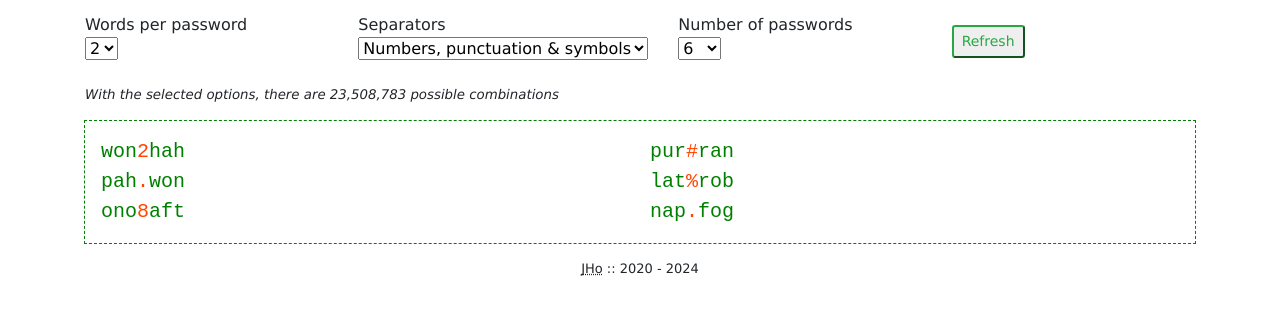
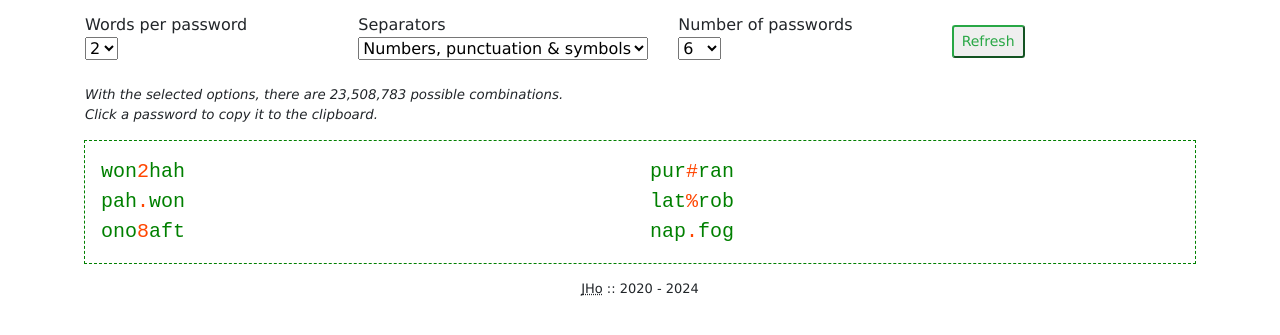
Before and after one commit to Jim-Horn/pass-words, a React app: page / in a window 1280 px wide. Shown: the part 131-466 px from the top of the page. Built offline with nearby package versions, Linux system fonts and the light colour scheme.

Commit message:
Optimize password generation logic
Refactored WordPasswords component to improve performance and maintainability. Introduced useMemo for derived state to avoid unnecessary re-renders, extracted utility functions for randomness outside the primary component scope, and added a copy-to-clipboard functionality for user convenience. Simplified state management by removing redundant force update mechanism and using a refresh trigger state instead. Additionally, updated CSS to indicate clickable passwords and enhance the UI's interactive feel.

```diff
--- a/components/WordPasswords/WordPasswords.js
+++ b/components/WordPasswords/WordPasswords.js
@@ -1,17 +1,27 @@
-import React, { useState, useCallback } from 'react';
+import React, { useState, useCallback, useMemo } from 'react';
 import './word-passwords.scss';
 import data from './data';
+
+function getRandom(limit) {
+    return parseInt(Math.random() * limit, 10);
+}
+
+function getRandomArray(arr, len) {
+    let result = [];
+    while (len--) {
+        result.push(arr[getRandom(arr.length)]);
+    }
+    return result.reverse();
+}
 
 const WordPasswords = () => {
     const [selectedSep, setSelectedSep] = useState('0');
     const [wordLength, setWordLength] = useState('2');
     const [passwordsLength, setPasswordLengths] = useState('6');
+    const [refreshTrigger, setRefreshTrigger] = useState(0);
 
-    const [, updateState] = React.useState();
-    const forceUpdate = useCallback(() => updateState({}), []);
-
-    const buildSeparators = sep => {
-        switch (sep) {
+    const separators = useMemo(() => {
+        switch (selectedSep) {
             case '0':
                 return [...data.numbers, ...data.other];
             case '1':
@@ -21,9 +31,11 @@ const WordPasswords = () => {
             default:
                 return [''];
         }
+    }, [selectedSep]);
+
+    const refreshPasswords = () => {
+        setRefreshTrigger((current) => current + 1);
     };
-
-    let separators = buildSeparators(selectedSep);
 
     const sepOptions = [
         { val: '0', txt: 'Numbers, punctuation & symbols' },
@@ -58,36 +70,35 @@ const WordPasswords = () => {
             );
         }
         return result;
-
-        function getRandomArray(arr, len) {
-            let result = [];
-            while (len--) {
-                result.push(arr[getRandom(arr.length)]);
-            }
-            return result.reverse();
-
-            function getRandom(limit) {
-                return parseInt(Math.random() * limit, 10);
-            }
-        }
     };
 
-    let passwordArray = () => {
+    const passwordArray = useMemo(() => {
         let temp = [];
         for (let i = 0; i < passwordsLength; i++) {
             temp.push(
-                <div key={i} className="password">
+                <div key={i} className="password" onClick={(ev) => copyToClipboard(ev.currentTarget.innerText)}>
                     {buildPassword()}
                 </div>
             );
         }
         return temp;
-    };
+    }, [passwordsLength, separators, wordLength, refreshTrigger]);
 
-    const doCalculations = function() {
+    const doCalculations = function () {
         const wordsCalc = Math.pow(data.words.length, wordLength);
         const sepCalc = Math.pow(separators.length, wordLength - 1);
         return (wordsCalc * sepCalc).toLocaleString();
+    };
+
+    const copyToClipboard = (text) => {
+        navigator.clipboard
+            .writeText(text)
+            .then(() => {
+                console.log('Copied to clipboard:', text);
+            })
+            .catch((err) => {
+                console.error('Failed to copy password to clipboard', err);
+            });
     };
 
     return (
@@ -104,8 +115,8 @@ const WordPasswords = () => {
                     <label>
                         Words per password
                         <br />
-                        <select onChange={ev => setWordLength(ev.target.value)} defaultValue={wordLength}>
-                            {buildOptions(5, 2).map(option => (
+                        <select onChange={(ev) => setWordLength(ev.target.value)} defaultValue={wordLength}>
+                            {buildOptions(5, 2).map((option) => (
                                 <option key={option.val} value={option.val}>
                                     {option.txt}
                                 </option>
@@ -121,7 +132,7 @@ const WordPasswords = () => {
                         <select
                             name="separators"
                             id="separators"
-                            onChange={ev => setSelectedSep(ev.target.value)}
+                            onChange={(ev) => setSelectedSep(ev.target.value)}
                             defaultValue={selectedSep}>
                             {sepOptions.map((el, idx) => (
                                 <option key={idx} value={el.val}>
@@ -136,8 +147,8 @@ const WordPasswords = () => {
                     <label>
                         Number of passwords
                         <br />
-                        <select onChange={ev => setPasswordLengths(ev.target.value)} defaultValue={passwordsLength}>
-                            {buildOptions(20).map(option => (
+                        <select onChange={(ev) => setPasswordLengths(ev.target.value)} defaultValue={passwordsLength}>
+                            {buildOptions(20).map((option) => (
                                 <option key={option.val} value={option.val}>
                                     {option.txt}
                                 </option>
@@ -147,15 +158,19 @@ const WordPasswords = () => {
                 </div>
 
                 <div className="col-sm">
-                    <button className="btn-sm btn-outline-success" onClick={forceUpdate}>Refresh</button>
+                    <button className="btn-sm btn-outline-success" onClick={refreshPasswords}>
+                        Refresh
+                    </button>
                 </div>
             </div>
             <div className="row">
                 <div className="col-sm">
                     <p className="possibilities">
-                        With the selected options, there are {doCalculations()} possible combinations
+                        With the selected options, there are {doCalculations()} possible combinations.
+                        <br />
+                        Click a password to copy it to the clipboard.
                     </p>
-                    <section className="results">{passwordArray()}</section>
+                    <section className="results">{passwordArray}</section>
                 </div>
             </div>
             <footer className="row">
--- a/components/WordPasswords/word-passwords.scss
+++ b/components/WordPasswords/word-passwords.scss
@@ -2,11 +2,14 @@
     .container {
         overflow-x: scroll;
     }
-    .fields{
+    .fields {
         margin-bottom: 1rem;
         align-items: center;
     }
-    .possibilities{font-style: italic;font-size: smaller}
+    .possibilities {
+        font-style: italic;
+        font-size: smaller;
+    }
     .results {
         outline: 1px dashed green;
         padding: 1rem;
@@ -15,6 +18,7 @@
         columns: 4 350px;
         margin-bottom: 1rem;
         .password {
+            cursor: pointer;
             .word {
                 color: green;
             }
```
